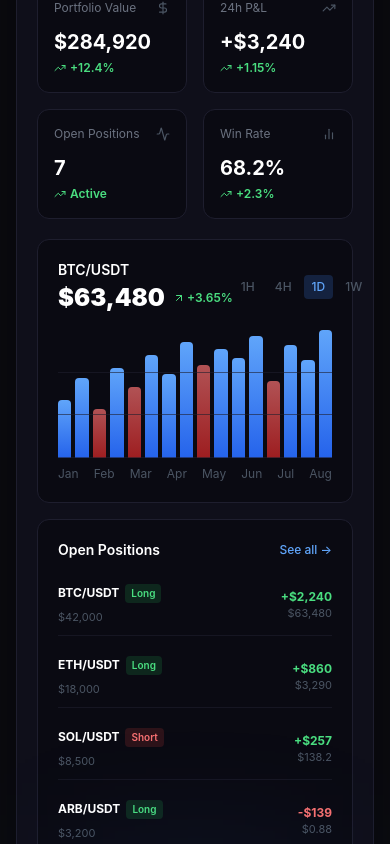
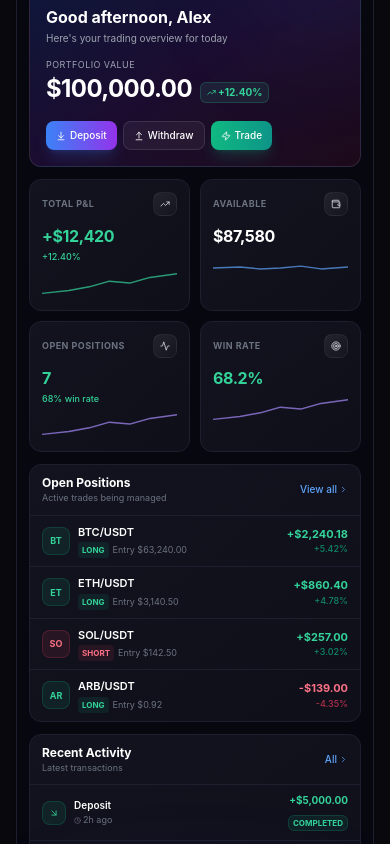
Before and after one commit to tradingxfinity-ship-it/mfinity, a Next.js app: page / in a window 390 px wide. Shown: the part 4000-4844 px from the top of the page. Built offline with nearby package versions, Linux system fonts and the light colour scheme.

Commit message:
feat: redesign landing dashboard preview to mirror real platform

```diff
--- a/components/Dashboard.tsx
+++ b/components/Dashboard.tsx
@@ -1,38 +1,51 @@
 "use client";
 
-import { TrendingUp, TrendingDown, Activity, DollarSign, BarChart2, ArrowUpRight } from "lucide-react";
-
-const chartBars = [
-  { h: 45, up: true }, { h: 62, up: true }, { h: 38, up: false }, { h: 70, up: true },
-  { h: 55, up: false }, { h: 80, up: true }, { h: 65, up: true }, { h: 90, up: true },
-  { h: 72, up: false }, { h: 85, up: true }, { h: 78, up: true }, { h: 95, up: true },
-  { h: 60, up: false }, { h: 88, up: true }, { h: 76, up: true }, { h: 100, up: true },
-];
+import {
+  TrendingUp, TrendingDown, Activity, Wallet, ArrowUpRight, ArrowDownRight,
+  ArrowDownToLine, ArrowUpFromLine, Zap, Sparkles, Target, ChevronRight, Clock,
+} from "lucide-react";
 
 const statsCards = [
-  { icon: DollarSign, label: "Portfolio Value", value: "$284,920", change: "+12.4%", up: true },
-  { icon: TrendingUp, label: "24h P&L", value: "+$3,240", change: "+1.15%", up: true },
-  { icon: Activity, label: "Open Positions", value: "7", change: "Active", up: true },
-  { icon: BarChart2, label: "Win Rate", value: "68.2%", change: "+2.3%", up: true },
+  { label: "Total P&L", value: "+$12,420", sub: "+12.40%", icon: TrendingUp, positive: true, color: "#34D399" },
+  { label: "Available", value: "$87,580", sub: "", icon: Wallet, positive: undefined, color: "#60A5FA" },
+  { label: "Open Positions", value: "7", sub: "68% win rate", icon: Activity, positive: true, color: "#A78BFA" },
+  { label: "Win Rate", value: "68.2%", sub: "", icon: Target, positive: true, color: "#A78BFA" },
 ];
 
 const positions = [
-  { pair: "BTC/USDT", side: "Long", size: "$42,000", entry: "$61,240", current: "$63,480", pnl: "+$2,240", up: true },
-  { pair: "ETH/USDT", side: "Long", size: "$18,000", entry: "$3,140", current: "$3,290", pnl: "+$860", up: true },
-  { pair: "SOL/USDT", side: "Short", size: "$8,500", entry: "$142.5", current: "$138.2", pnl: "+$257", up: true },
-  { pair: "ARB/USDT", side: "Long", size: "$3,200", entry: "$0.92", current: "$0.88", pnl: "-$139", up: false },
+  { symbol: "BTC/USDT", side: "LONG", entry: "63,240.00", pnl: "+$2,240.18", pct: "+5.42%", up: true },
+  { symbol: "ETH/USDT", side: "LONG", entry: "3,140.50", pnl: "+$860.40", pct: "+4.78%", up: true },
+  { symbol: "SOL/USDT", side: "SHORT", entry: "142.50", pnl: "+$257.00", pct: "+3.02%", up: true },
+  { symbol: "ARB/USDT", side: "LONG", entry: "0.92", pnl: "-$139.00", pct: "-4.35%", up: false },
 ];
+
+const activity = [
+  { type: "Deposit", amount: "+$5,000.00", status: "COMPLETED", time: "2h ago", up: true },
+  { type: "Withdrawal", amount: "-$1,200.00", status: "PROCESSING", time: "5h ago", up: false },
+  { type: "Deposit", amount: "+$10,000.00", status: "COMPLETED", time: "Yesterday", up: true },
+];
+
+function Sparkline({ trend, color }: { trend: "up" | "down" | "flat"; color: string }) {
+  const path = trend === "up"
+    ? "M0 25 L20 22 L35 18 L50 12 L65 14 L80 8 L100 4"
+    : trend === "down"
+    ? "M0 5 L20 8 L35 12 L50 16 L65 14 L80 22 L100 26"
+    : "M0 15 L20 14 L35 16 L50 15 L65 13 L80 16 L100 14";
+  return (
+    <svg viewBox="0 0 100 30" preserveAspectRatio="none" className="w-full h-7 opacity-70">
+      <path d={path} stroke={color} strokeWidth="1.5" fill="none" strokeLinecap="round" strokeLinejoin="round" />
+    </svg>
+  );
+}
 
 export default function Dashboard() {
   return (
     <section id="dashboard" className="relative py-24 px-4 overflow-hidden">
-      {/* Background */}
       <div className="absolute inset-0 pointer-events-none">
         <div className="absolute top-0 left-1/2 -translate-x-1/2 w-[800px] h-[400px] bg-gradient-to-b from-blue-600/10 to-transparent blur-3xl" />
       </div>
 
       <div className="max-w-7xl mx-auto relative">
-        {/* Section Header */}
         <div className="text-center mb-14">
           <span className="inline-block text-xs font-semibold text-purple-400 uppercase tracking-widest mb-4 px-3 py-1 rounded-full border border-purple-500/30 bg-purple-500/10">
             Live Dashboard
@@ -47,8 +60,8 @@ export default function Dashboard() {
           </p>
         </div>
 
-        {/* Dashboard UI Mock */}
-        <div className="relative rounded-2xl border border-[#1E1E2E] bg-[#0F0F1A] overflow-hidden shadow-2xl shadow-black/50">
+        {/* Browser frame */}
+        <div className="relative rounded-2xl border border-[#1E1E2E] bg-[#070710] overflow-hidden shadow-2xl shadow-black/50">
           {/* Top bar */}
           <div className="flex items-center justify-between px-5 py-3 border-b border-[#1E1E2E] bg-[#0A0A12]">
             <div className="flex items-center gap-2">
@@ -58,7 +71,7 @@ export default function Dashboard() {
             </div>
             <div className="flex items-center gap-2 px-3 py-1 rounded-lg bg-[#1E1E2E] text-xs text-gray-500">
               <span className="w-2 h-2 rounded-full bg-green-400 animate-pulse" />
-              app.xfinitybot.io — Live
+              mfinity.trade/dashboard
             </div>
             <div className="flex items-center gap-1.5">
               <div className="w-16 h-2 rounded bg-[#1E1E2E]" />
@@ -66,93 +79,168 @@ export default function Dashboard() {
             </div>
           </div>
 
-          <div className="p-5 space-y-5">
-            {/* Stats Row */}
-            <div className="grid grid-cols-2 lg:grid-cols-4 gap-4">
+          {/* Layout: sidebar + main */}
+          <div className="flex">
+            {/* Sidebar */}
+            <aside className="hidden md:flex flex-col w-48 border-r border-white/[0.06] bg-[#0B0B14]/95">
+              <div className="px-4 py-3 border-b border-white/[0.06] flex items-center gap-2">
+                <div className="w-7 h-7 rounded-xl bg-gradient-to-br from-blue-500 via-purple-500 to-pink-500 flex items-center justify-center">
+                  <span className="text-white text-[10px] font-bold">M</span>
+                </div>
+                <span className="text-xs font-bold text-white">Mfinity</span>
+              </div>
+              <nav className="p-2 space-y-0.5">
+                <p className="text-[9px] font-bold uppercase tracking-wider text-gray-600 px-2 py-1.5">Overview</p>
+                {[
+                  { label: "Dashboard", active: true },
+                  { label: "Trade", icon: Zap },
+                  { label: "Portfolio", icon: Wallet },
+                ].map((item) => (
+                  <div key={item.label} className={`flex items-center gap-2 px-2 py-1.5 rounded-lg text-[11px] font-medium ${item.active ? "bg-gradient-to-r from-blue-500/15 to-purple-500/10 text-white border border-blue-500/20" : "text-gray-500"}`}>
+                    <span className={`w-1 h-1 rounded-full ${item.active ? "bg-blue-400" : "bg-gray-600"}`} />
+                    {item.label}
+                  </div>
+                ))}
+                <p className="text-[9px] font-bold uppercase tracking-wider text-gray-600 px-2 py-1.5 pt-2">Finance</p>
+                {["Deposits", "Withdrawals", "Transactions"].map((label) => (
+                  <div key={label} className="flex items-center gap-2 px-2 py-1.5 rounded-lg text-[11px] text-gray-500">
+                    <span className="w-1 h-1 rounded-full bg-gray-600" />
+                    {label}
+                  </div>
+                ))}
+              </nav>
+            </aside>
+
+            {/* Main */}
+            <div className="flex-1 p-3 sm:p-4 space-y-3">
+              {/* Hero card */}
+              <div className="relative rounded-xl bg-gradient-to-br from-blue-600/20 via-purple-600/15 to-pink-600/10 border border-white/10 p-4 overflow-hidden">
+                <div className="absolute top-0 right-0 w-32 h-32 bg-blue-500/15 rounded-full blur-3xl -translate-y-1/2 translate-x-1/4 pointer-events-none" />
+                <div className="relative flex flex-col sm:flex-row sm:items-end justify-between gap-4">
+                  <div>
+                    <div className="flex items-center gap-1.5 mb-2">
+                      <span className="flex items-center gap-1 text-[10px] text-emerald-400 bg-emerald-400/10 border border-emerald-400/20 px-1.5 py-0.5 rounded-full font-medium">
+                        <span className="w-1 h-1 rounded-full bg-emerald-400 animate-pulse" />
+                        Live
+                      </span>
+                      <span className="flex items-center gap-1 text-[10px] text-amber-400 bg-amber-400/10 border border-amber-400/20 px-1.5 py-0.5 rounded-full font-medium">
+                        <Sparkles size={8} />
+                        ENTERPRISE
+                      </span>
+                    </div>
+                    <h3 className="text-base sm:text-lg font-bold text-white">Good afternoon, Alex</h3>
+                    <p className="text-[10px] text-gray-400 mt-0.5">Here&apos;s your trading overview for today</p>
+
+                    <div className="mt-3">
+                      <p className="text-[9px] text-gray-400 uppercase tracking-wider mb-0.5">Portfolio Value</p>
+                      <div className="flex items-baseline gap-2">
+                        <span className="text-2xl sm:text-3xl font-bold text-white tracking-tight">$100,000.00</span>
+                        <span className="flex items-center gap-0.5 text-[10px] font-bold px-1.5 py-0.5 rounded-md text-emerald-400 bg-emerald-400/10 border border-emerald-400/20">
+                          <TrendingUp size={9} /> +12.40%
+                        </span>
+                      </div>
+                    </div>
+                  </div>
+                  <div className="flex flex-wrap gap-1.5">
+                    <div className="flex items-center gap-1 bg-gradient-to-r from-blue-500 to-purple-600 text-white text-[10px] font-medium px-2.5 py-1.5 rounded-lg shadow-lg shadow-blue-500/20">
+                      <ArrowDownToLine size={10} /> Deposit
+                    </div>
+                    <div className="flex items-center gap-1 bg-white/5 border border-white/10 text-white text-[10px] font-medium px-2.5 py-1.5 rounded-lg">
+                      <ArrowUpFromLine size={10} /> Withdraw
+                    </div>
+                    <div className="flex items-center gap-1 bg-gradient-to-r from-emerald-500 to-teal-600 text-white text-[10px] font-medium px-2.5 py-1.5 rounded-lg shadow-lg shadow-emerald-500/20">
+                      <Zap size={10} /> Trade
+                    </div>
+                  </div>
+                </div>
+              </div>
+
+              {/* Stats row */}
+              <div className="grid grid-cols-2 lg:grid-cols-4 gap-2.5">
                 {statsCards.map((card) => (
-                <div key={card.label} className="p-4 rounded-xl bg-[#0A0A12] border border-[#1E1E2E]">
-                  <div className="flex items-center justify-between mb-3">
-                    <span className="text-xs text-gray-500">{card.label}</span>
-                    <card.icon className="w-3.5 h-3.5 text-gray-600" />
+                  <div key={card.label} className="rounded-xl bg-gradient-to-br from-[#13131F] to-[#0F0F1A] border border-[#1E1E2E] p-3">
+                    <div className="flex items-center justify-between mb-2">
+                      <span className="text-[9px] uppercase tracking-wider font-bold text-gray-500">{card.label}</span>
+                      <div className="w-6 h-6 rounded-lg bg-gradient-to-br from-white/[0.08] to-white/[0.02] border border-white/5 flex items-center justify-center">
+                        <card.icon size={10} className="text-gray-300" />
                       </div>
-                  <div className="text-xl font-bold text-white mb-1">{card.value}</div>
-                  <div className={`flex items-center gap-1 text-xs font-semibold ${card.up ? "text-green-400" : "text-red-400"}`}>
-                    {card.up ? <TrendingUp className="w-3 h-3" /> : <TrendingDown className="w-3 h-3" />}
-                    {card.change}
+                    </div>
+                    <p className={`text-base font-bold tracking-tight ${card.positive === true ? "text-emerald-400" : card.positive === false ? "text-rose-400" : "text-white"}`}>
+                      {card.value}
+                    </p>
+                    {card.sub && (
+                      <p className={`text-[9px] font-medium mt-0.5 ${card.positive === true ? "text-emerald-400" : "text-gray-500"}`}>{card.sub}</p>
+                    )}
+                    <div className="mt-1.5">
+                      <Sparkline trend={card.positive === false ? "down" : card.positive === true ? "up" : "flat"} color={card.color} />
                     </div>
                   </div>
                 ))}
               </div>
 
-            {/* Chart + Positions */}
-            <div className="grid grid-cols-1 lg:grid-cols-3 gap-4">
-              {/* Chart */}
-              <div className="lg:col-span-2 p-5 rounded-xl bg-[#0A0A12] border border-[#1E1E2E]">
-                <div className="flex items-center justify-between mb-4">
+              {/* Two columns */}
+              <div className="grid grid-cols-1 lg:grid-cols-5 gap-3">
+                {/* Positions */}
+                <div className="lg:col-span-3 rounded-xl bg-gradient-to-br from-[#13131F] to-[#0F0F1A] border border-[#1E1E2E] overflow-hidden">
+                  <div className="flex items-center justify-between px-3 py-2.5 border-b border-[#1E1E2E]">
                     <div>
-                    <div className="text-sm font-semibold text-white">BTC/USDT</div>
-                    <div className="flex items-center gap-2 mt-0.5">
-                      <span className="text-2xl font-black text-white">$63,480</span>
-                      <span className="text-xs font-semibold text-green-400 flex items-center gap-0.5">
-                        <ArrowUpRight className="w-3 h-3" /> +3.65%
+                      <h4 className="text-xs font-bold text-white">Open Positions</h4>
+                      <p className="text-[9px] text-gray-500">Active trades being managed</p>
+                    </div>
+                    <span className="flex items-center gap-0.5 text-[10px] text-blue-400 font-medium">View all <ChevronRight size={9} /></span>
+                  </div>
+                  <div className="divide-y divide-[#1E1E2E]">
+                    {positions.map((p) => (
+                      <div key={p.symbol} className="flex items-center justify-between px-3 py-2">
+                        <div className="flex items-center gap-2">
+                          <div className={`w-7 h-7 rounded-lg flex items-center justify-center text-[9px] font-bold border ${p.side === "LONG" ? "bg-emerald-500/10 text-emerald-400 border-emerald-500/20" : "bg-rose-500/10 text-rose-400 border-rose-500/20"}`}>
+                            {p.symbol.slice(0, 2)}
+                          </div>
+                          <div>
+                            <p className="text-[11px] font-semibold text-white">{p.symbol}</p>
+                            <div className="flex items-center gap-1 mt-0.5">
+                              <span className={`text-[8px] font-bold px-1 py-0.5 rounded ${p.side === "LONG" ? "bg-emerald-500/10 text-emerald-400" : "bg-rose-500/10 text-rose-400"}`}>
+                                {p.side}
                               </span>
+                              <span className="text-[9px] text-gray-500">Entry ${p.entry}</span>
                             </div>
                           </div>
-                  <div className="flex gap-1">
-                    {["1H", "4H", "1D", "1W"].map((t, i) => (
-                      <button key={t} className={`px-2 py-1 rounded text-xs font-medium transition-colors ${i === 2 ? "bg-blue-500/20 text-blue-400" : "text-gray-600 hover:text-gray-400"}`}>
-                        {t}
-                      </button>
+                        </div>
+                        <div className="text-right">
+                          <p className={`text-[11px] font-bold ${p.up ? "text-emerald-400" : "text-rose-400"}`}>{p.pnl}</p>
+                          <p className={`text-[9px] font-medium ${p.up ? "text-emerald-500/70" : "text-rose-500/70"}`}>{p.pct}</p>
+                        </div>
+                      </div>
                     ))}
                   </div>
                 </div>
 
-                {/* Chart bars */}
-                <div className="relative h-32 flex items-end gap-1 overflow-hidden">
-                  {/* Horizontal grid lines */}
-                  {[0, 33, 66, 100].map((pct) => (
-                    <div key={pct} className="absolute left-0 right-0 border-t border-[#1E1E2E]/60" style={{ bottom: `${pct}%` }} />
-                  ))}
-                  {chartBars.map((bar, i) => (
-                    <div
-                      key={i}
-                      className={`flex-1 rounded-t chart-bar transition-all ${bar.up ? "bg-gradient-to-t from-blue-600 to-blue-400" : "bg-gradient-to-t from-red-600/70 to-red-400/70"}`}
-                      style={{
-                        height: `${bar.h}%`,
-                        animationDelay: `${i * 0.05}s`,
-                        animationFillMode: "backwards",
-                      }}
-                    />
-                  ))}
+                {/* Activity */}
+                <div className="lg:col-span-2 rounded-xl bg-gradient-to-br from-[#13131F] to-[#0F0F1A] border border-[#1E1E2E] overflow-hidden">
+                  <div className="flex items-center justify-between px-3 py-2.5 border-b border-[#1E1E2E]">
+                    <div>
+                      <h4 className="text-xs font-bold text-white">Recent Activity</h4>
+                      <p className="text-[9px] text-gray-500">Latest transactions</p>
                     </div>
-                <div className="flex justify-between mt-2">
-                  {["Jan", "Feb", "Mar", "Apr", "May", "Jun", "Jul", "Aug"].map((m) => (
-                    <span key={m} className="text-xs text-gray-600">{m}</span>
-                  ))}
+                    <span className="flex items-center gap-0.5 text-[10px] text-blue-400 font-medium">All <ChevronRight size={9} /></span>
+                  </div>
+                  <div className="divide-y divide-[#1E1E2E]">
+                    {activity.map((tx, i) => (
+                      <div key={i} className="flex items-center justify-between px-3 py-2">
+                        <div className="flex items-center gap-2">
+                          <div className={`w-6 h-6 rounded-lg flex items-center justify-center border ${tx.up ? "bg-emerald-500/10 border-emerald-500/20" : "bg-rose-500/10 border-rose-500/20"}`}>
+                            {tx.up ? <ArrowDownRight size={10} className="text-emerald-400" /> : <ArrowUpRight size={10} className="text-rose-400" />}
+                          </div>
+                          <div>
+                            <p className="text-[10px] font-semibold text-white">{tx.type}</p>
+                            <p className="text-[9px] text-gray-500 flex items-center gap-0.5"><Clock size={7} /> {tx.time}</p>
                           </div>
                         </div>
-
-              {/* Positions */}
-              <div className="p-5 rounded-xl bg-[#0A0A12] border border-[#1E1E2E]">
-                <div className="flex items-center justify-between mb-4">
-                  <span className="text-sm font-semibold text-white">Open Positions</span>
-                  <span className="text-xs text-blue-400 font-medium cursor-pointer hover:underline">See all →</span>
-                </div>
-                <div className="space-y-3">
-                  {positions.map((pos) => (
-                    <div key={pos.pair} className="flex items-center justify-between py-2 border-b border-[#1E1E2E]/60 last:border-0">
-                      <div>
-                        <div className="flex items-center gap-1.5">
-                          <span className="text-xs font-bold text-white">{pos.pair}</span>
-                          <span className={`text-[10px] px-1.5 py-0.5 rounded font-semibold ${pos.side === "Long" ? "bg-green-500/15 text-green-400" : "bg-red-500/15 text-red-400"}`}>
-                            {pos.side}
+                        <div className="text-right">
+                          <p className={`text-[10px] font-bold ${tx.up ? "text-emerald-400" : "text-white"}`}>{tx.amount}</p>
+                          <span className={`text-[8px] font-bold px-1 py-0.5 rounded-md border ${tx.status === "COMPLETED" ? "bg-emerald-500/10 text-emerald-400 border-emerald-500/20" : "bg-blue-500/10 text-blue-400 border-blue-500/20"}`}>
+                            {tx.status}
                           </span>
-                        </div>
-                        <span className="text-[11px] text-gray-600">{pos.size}</span>
-                      </div>
-                      <div className="text-right">
-                        <div className={`text-xs font-bold ${pos.up ? "text-green-400" : "text-red-400"}`}>{pos.pnl}</div>
-                        <div className="text-[11px] text-gray-600">{pos.current}</div>
                         </div>
                       </div>
                     ))}
@@ -161,8 +249,8 @@ export default function Dashboard() {
               </div>
             </div>
           </div>
+        </div>
 
-        {/* Bottom glow effect */}
         <div className="absolute -bottom-10 left-1/2 -translate-x-1/2 w-3/4 h-20 bg-blue-500/10 blur-3xl pointer-events-none" />
       </div>
     </section>
```
Lines whose indentation alone changed are shown as unchanged.
